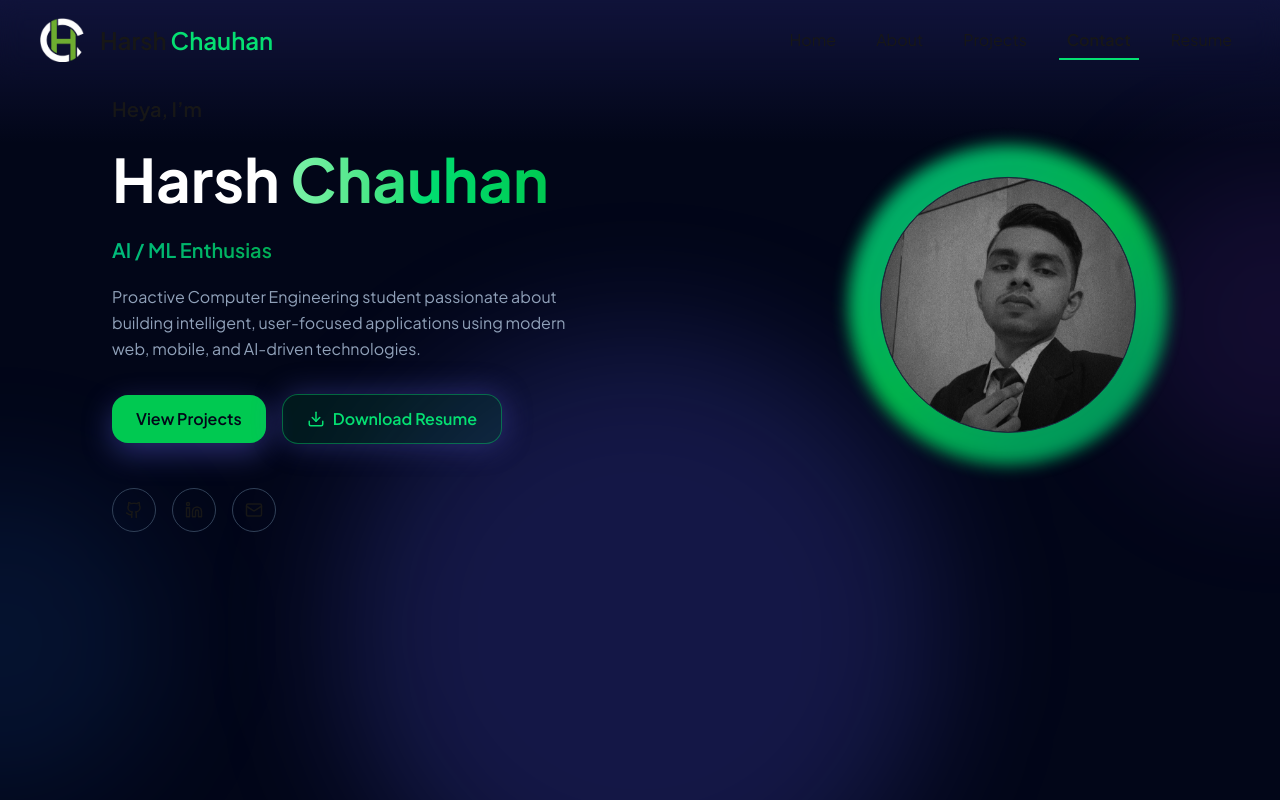
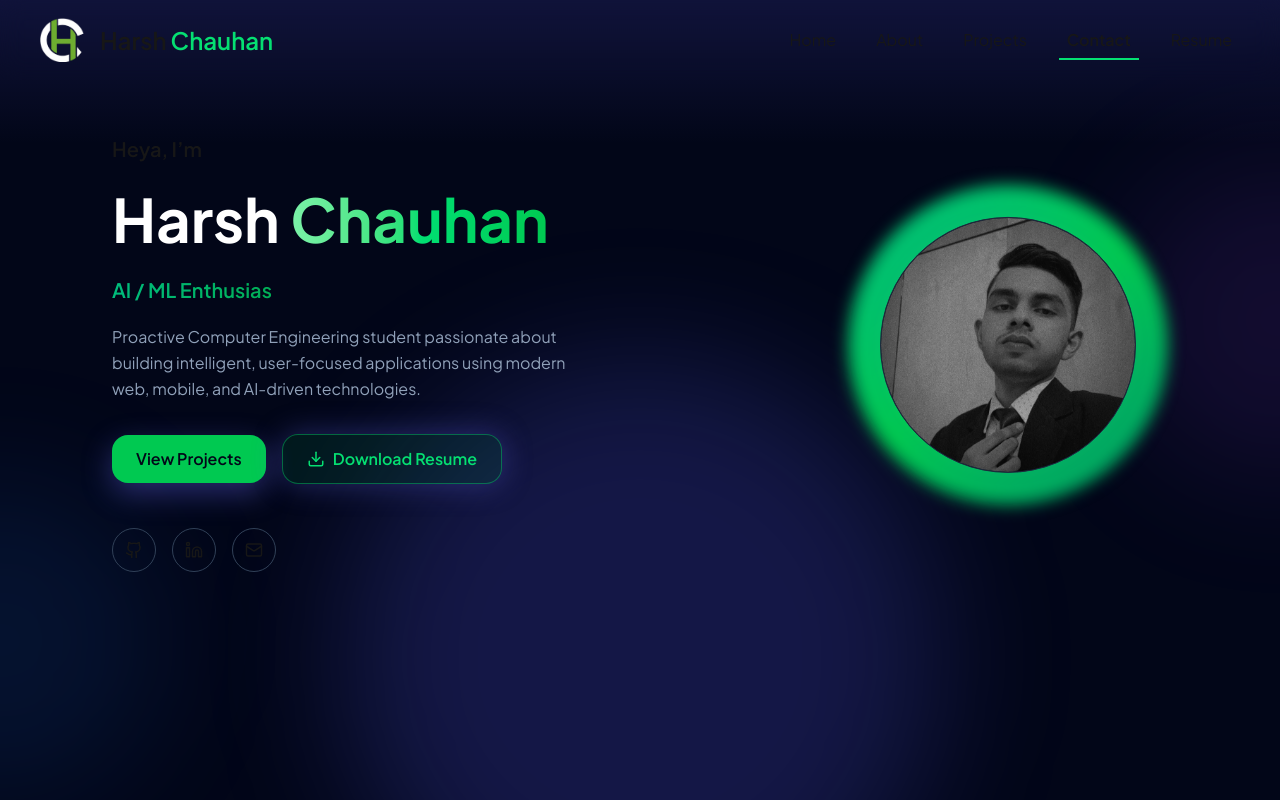
Before and after one commit to GitHarsh1511/portfolio, a Next.js app: page / in a window 1280 px wide. Shown: the top 800 px of the page. Built offline with nearby package versions, Linux system fonts and the light colour scheme.

Commit message:
Republic Day Update

```diff
--- a/app/page.tsx
+++ b/app/page.tsx
@@ -33,7 +33,7 @@ export default function HomePage() {
       {/* ================= HERO ================= */}
       <section
         id="home"
-        className="relative w-full min-h-[calc(100vh-6rem)] overflow-hidden"
+        className="relative w-full min-h-[calc(100vh-8.5rem)] overflow-hidden mt-10 mb-[-75px]"
       >
         {/* Soft background glow */}
         <div className="absolute inset-0 -z-10">
@@ -197,7 +197,7 @@ export default function HomePage() {
                     repeat: Infinity,
                     ease: "linear",
                   }}
-                  className="absolute inset-0 rounded-full bg-linear-to-tr from-emerald-500 via-green-500 to-emerald-600 blur-sm opacity-90"
+                  className="absolute inset-0 rounded-full bg-linear-to-tr from-emerald-500 via-green-500 to-emerald-600 blur-sm opacity-100"
                 />
 
                 {/* Soft inner glow */}
@@ -230,7 +230,7 @@ export default function HomePage() {
         <AboutSection />
 
         {/* ================= EDUCATION + EXPERIENCE ================= */}
-        <section id="education" className="relative z-10 w-full py-28 md:py-36">
+        <section id="education" className="relative z-10 w-full py-28 md:py-36 mb-[-175]">
           <div className="max-w-7xl mx-auto px-6 sm:px-8 lg:px-12">
             {/* Section Heading */}
             <motion.h2
--- a/components/about/AboutSection.tsx
+++ b/components/about/AboutSection.tsx
@@ -7,7 +7,7 @@ export default function AboutSection() {
     /* ===== PAGE SECTION WRAPPER (IMPORTANT) ===== */
     <section
       id="about"
-      className="relative z-10 w-full py-28 md:py-36"
+      className="relative z-10 w-full py-28 md:py-36 mb-[-175]"
     >
       {/* ===== CONTENT CONTAINER ===== */}
       <div className="max-w-5xl mx-auto px-6 sm:px-8 lg:px-12">
--- a/components/about/Skills.tsx
+++ b/components/about/Skills.tsx
@@ -29,7 +29,7 @@ const skills = [
 export default function Skills() {
   return (
     /* ===== SKILLS SECTION WRAPPER (IMPORTANT) ===== */
-    <section className="relative z-10 w-full py-28 md:py-36">
+    <section className="relative z-10 w-full py-28 md:py-36v mb-[-125]">
       {/* ===== WIDTH CONTAINER (MATCH PROJECTS) ===== */}
       <div className="max-w-7xl mx-auto px-6 sm:px-8 lg:px-12">
         {/* Section Heading */}
--- a/components/contact/Contact.tsx
+++ b/components/contact/Contact.tsx
@@ -7,7 +7,7 @@ export default function Contact() {
   return (
     <section
       id="contact"
-      className="relative w-full max-w-5xl mx-auto px-6 py-28 text-center"
+      className="relative w-full max-w-5xl mx-auto px-6 py-28 text-center mb-[-75]"
     >
       {/* Heading */}
       <motion.h2
--- a/components/footer/Footer.tsx
+++ b/components/footer/Footer.tsx
@@ -1,7 +1,7 @@
 export default function Footer() {
   return (
     <footer className="border-t border-slate-800">
-      <div className="max-w-7xl mx-auto px-6 py-4 text-center">
+      <div className="max-w-7xl mx-auto px-6 py-4 text-center mt-2.5 mb-[-175]">
         <p className="text-white-300 text-sm">
           Copyright © {new Date().getFullYear()}{" "}
           <span className="font-semibold text-green-400">
--- a/components/projects/Projects.tsx
+++ b/components/projects/Projects.tsx
@@ -66,7 +66,7 @@ export default function Projects() {
   return (
     <section
       id="projects"
-      className="relative w-full max-w-7xl mx-auto px-6 py-28"
+      className="relative w-full max-w-7xl mx-auto px-6 py-28 mb-[-125]"
     >
       <motion.h2
         initial={{ opacity: 0, y: 40 }}
```
